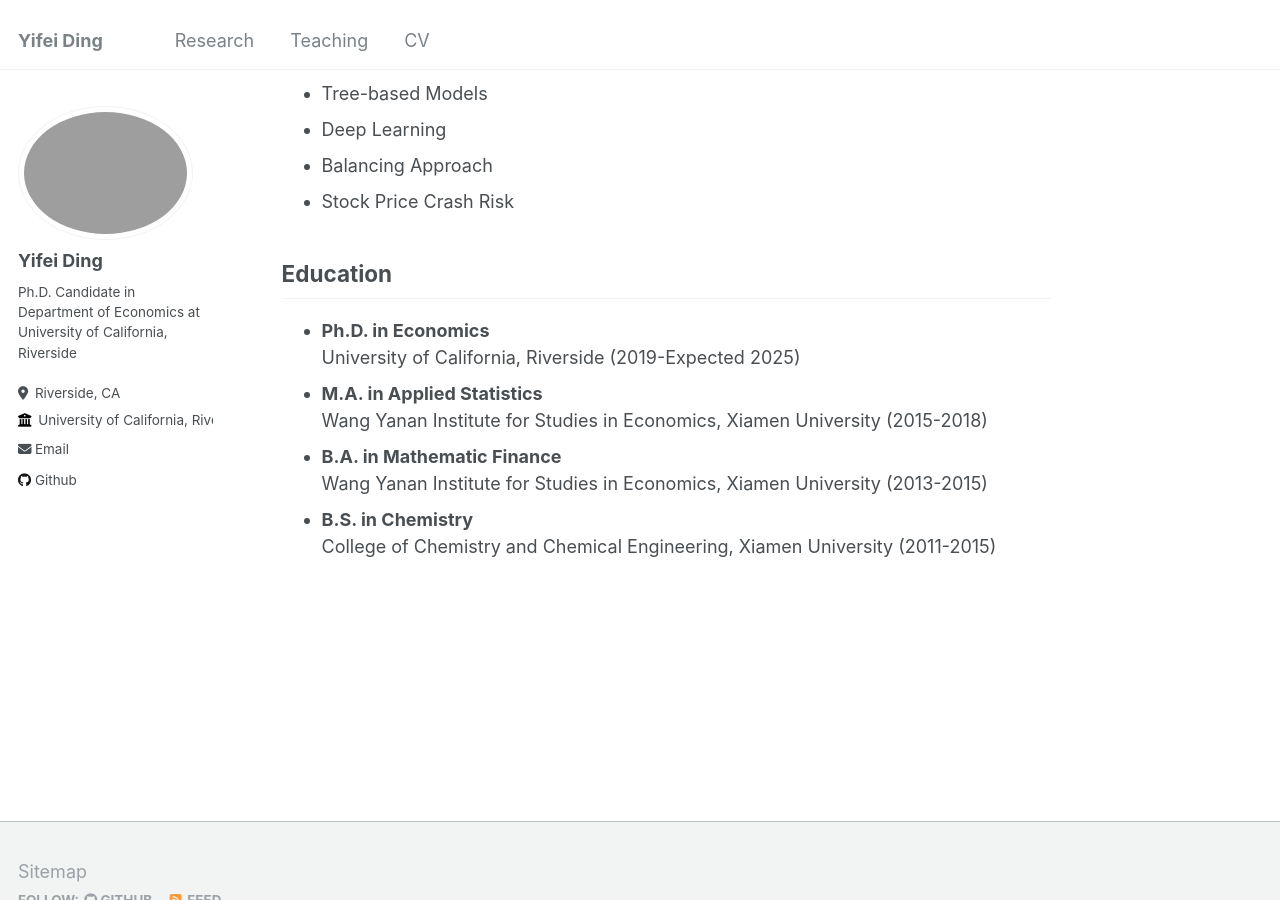
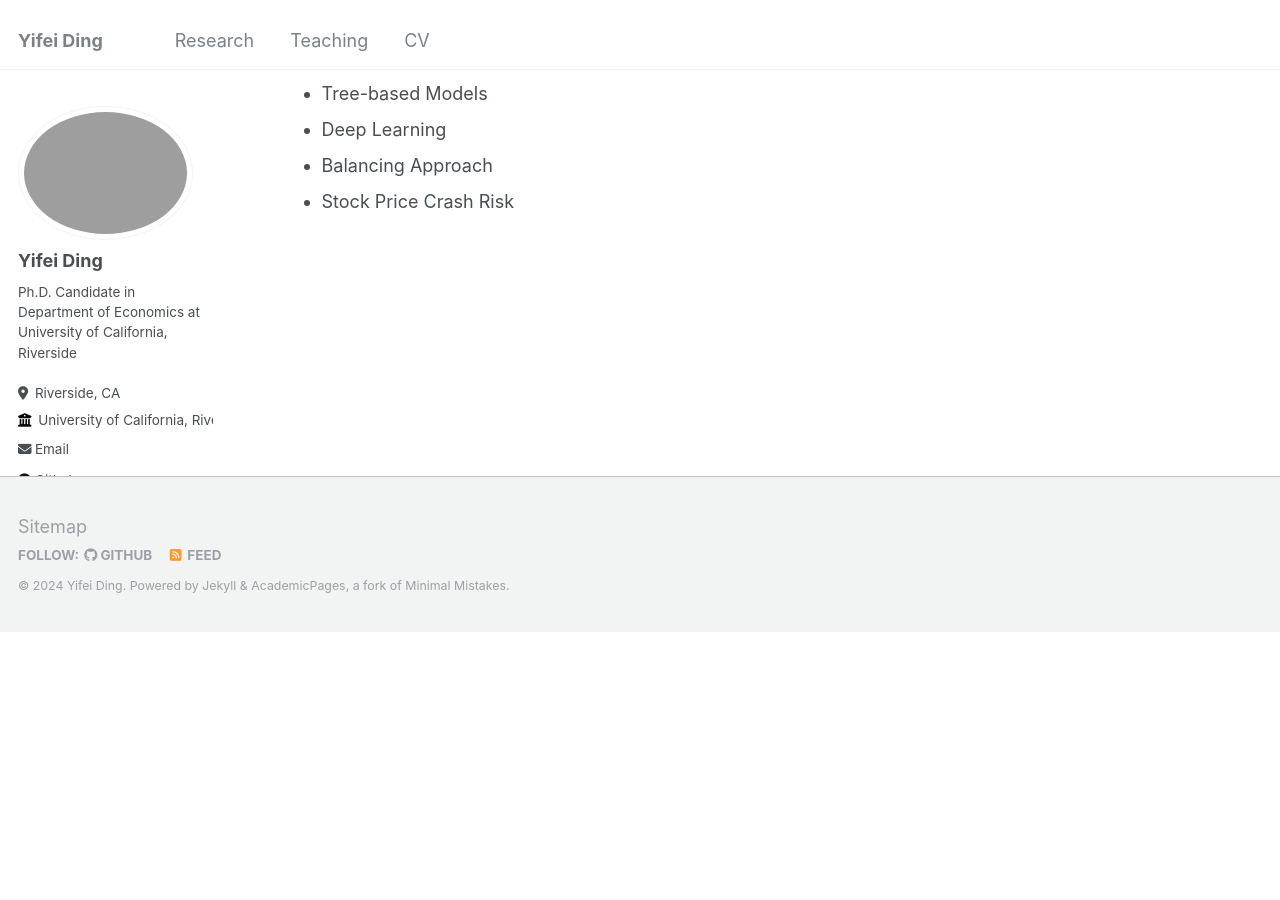
Before and after one commit to YifeiDing-UCR/YifeiDing-UCR.github.io, a Jekyll site: the page built from _pages/about.md, in a window 1280 px wide and 900 px high, scrolled down 848 px. Built offline with Jekyll 4.4.1, drawn with Linux system fonts in a browser that asks for light colours; after the commit the page ends 1479 px from its top, so only the background shows below that.

Commit message:
Update about.md
delete education

```diff
--- a/_pages/about.md
+++ b/_pages/about.md
@@ -29,18 +29,3 @@ My research focuses on Causal Inference, Econometrics Theory, Machine Learning (
 * Deep Learning
 * Balancing Approach
 * Stock Price Crash Risk
-
-
-
-
-
-## Education
-
-* **Ph.D. in Economics**
-University of California, Riverside (2019-Expected 2025)
-* **M.A. in Applied Statistics**
-Wang Yanan Institute for Studies in Economics, Xiamen University (2015-2018)
-* **B.A. in Mathematic Finance**
-Wang Yanan Institute for Studies in Economics, Xiamen University (2013-2015)
-* **B.S. in Chemistry**
-College of Chemistry and Chemical Engineering, Xiamen University (2011-2015)
```
